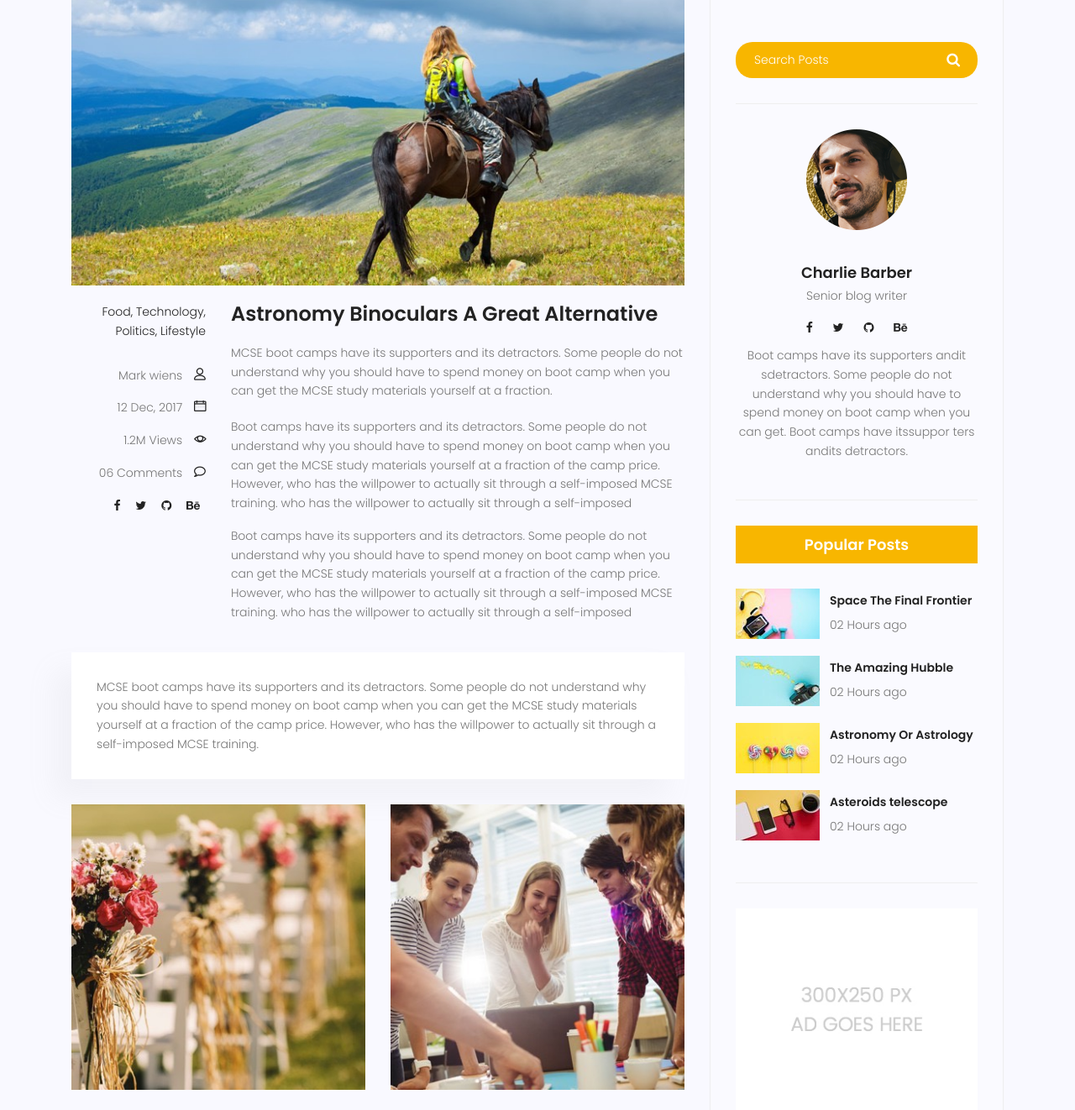
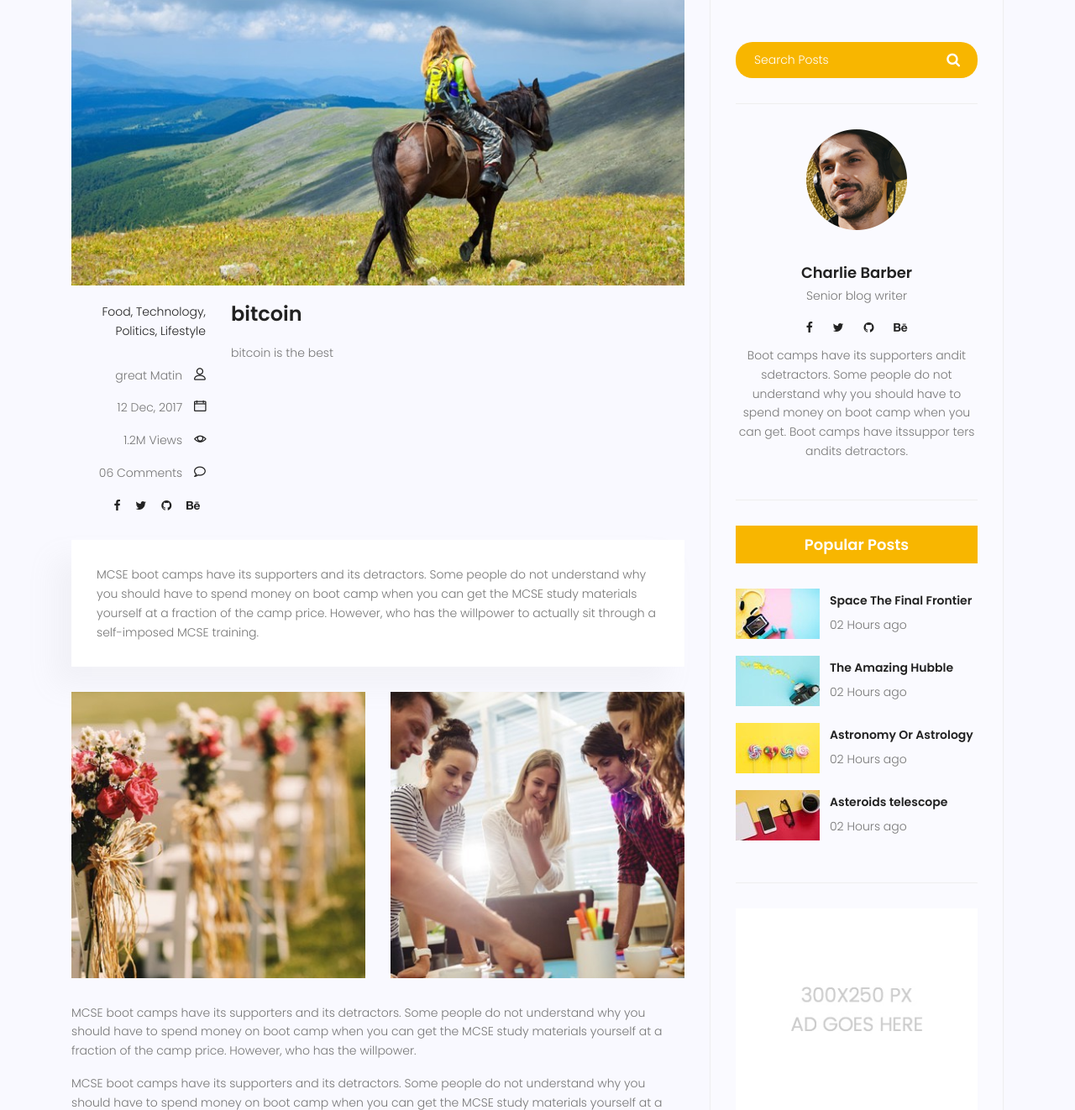
Before and after one commit to matintb/proj, a Django app: page /blog/single/ in a window 1280 px wide. Shown: the part 421-1743 px from the top of the page at 84% size. Run offline with Django 5.2, Linux system fonts and the light colour scheme; some libraries are stand-ins or nearby versions.

Commit message:
i made test for dynamic content then made it to blog-single

```diff
--- a/blog/views.py
+++ b/blog/views.py
@@ -5,4 +5,5 @@ def blog_home(requests):
     return render(requests,'blog/blog-home.html')
 
 def blog_single(requests):
-    return render(requests,'blog/blog-single.html')
+    content = {'title':'bitcoin', 'text':'bitcoin is the best', 'writer':'great Matin'}
+    return render(requests,'blog/blog-single.html',content)
--- a/templates/base.html
+++ b/templates/base.html
@@ -81,7 +81,7 @@
               <li class="menu-has-children">
                 <a href="">Pages</a>
                 <ul>
-                  <li><a href="elements.html">Elements</a></li>
+                  <li><a href="templates/elements.html">Elements</a></li>
                   <li class="menu-has-children">
                     <a href="">Level 2 </a>
                     <ul>
--- a/templates/blog/blog-single.html
+++ b/templates/blog/blog-single.html
@@ -39,7 +39,7 @@
             </ul>
             <div class="user-details row">
               <p class="user-name col-lg-12 col-md-12 col-6">
-                <a href="#">Mark wiens</a> <span class="lnr lnr-user"></span>
+                <a href="#">{{writer}}</a> <span class="lnr lnr-user"></span>
               </p>
               <p class="date col-lg-12 col-md-12 col-6">
                 <a href="#">12 Dec, 2017</a>
@@ -69,30 +69,13 @@
           </div>
           <div class="col-lg-9 col-md-9">
             <h3 class="mt-20 mb-20">
-              Astronomy Binoculars A Great Alternative
+              {{title}}
             </h3>
+
             <p class="excert">
-              MCSE boot camps have its supporters and its detractors. Some
-              people do not understand why you should have to spend money on
-              boot camp when you can get the MCSE study materials yourself at a
-              fraction.
+              {{text}}
             </p>
-            <p>
-              Boot camps have its supporters and its detractors. Some people do
-              not understand why you should have to spend money on boot camp
-              when you can get the MCSE study materials yourself at a fraction
-              of the camp price. However, who has the willpower to actually sit
-              through a self-imposed MCSE training. who has the willpower to
-              actually sit through a self-imposed
-            </p>
-            <p>
-              Boot camps have its supporters and its detractors. Some people do
-              not understand why you should have to spend money on boot camp
-              when you can get the MCSE study materials yourself at a fraction
-              of the camp price. However, who has the willpower to actually sit
-              through a self-imposed MCSE training. who has the willpower to
-              actually sit through a self-imposed
-            </p>
+
           </div>
           <div class="col-lg-12">
             <div class="quotes">
--- a/website/urls.py
+++ b/website/urls.py
@@ -1,5 +1,5 @@
 from django.urls import path
-from website.views import index_view,about_view,contact_view
+from website.views import *
 
 # وقتی پروژه بزرگ باشه ممکنه اسمها شبیه باشه پس از اپ نیم استفاده کردیم ولی اگه تداخل نباشه لازم نیست
 # بعد هم داخل تمپلت بیس {% url 'website:about' %}
@@ -11,5 +11,7 @@ urlpatterns = [
     # path(' url ',' view ')
     path('', index_view, name='index' ),
     path('about/', about_view, name='about' ),
-    path('contact/', contact_view, name='contact' )
+    path('contact/', contact_view, name='contact' ),
+    path('test/', test_view, name='test' )
+
 ]
--- a/website/views.py
+++ b/website/views.py
@@ -19,3 +19,6 @@ def about_view(requests):
 
 def contact_view(requests):
     return render(requests,'website/contact.html')
+
+def test_view(requests):
+    return render(requests,'website/test.html',{'fname':'matin', 'lname':'tb'})
```
Also changed, not shown: templates/website/test.html (added, +11 -0 lines).
